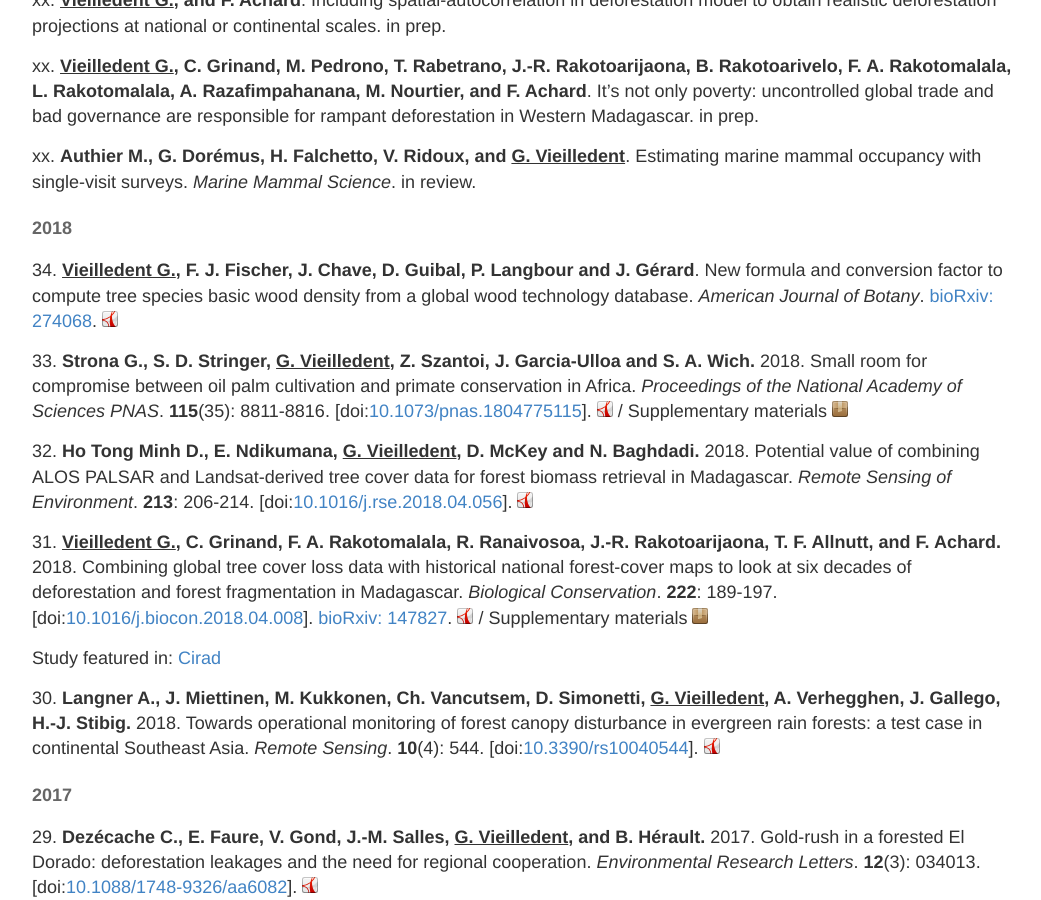
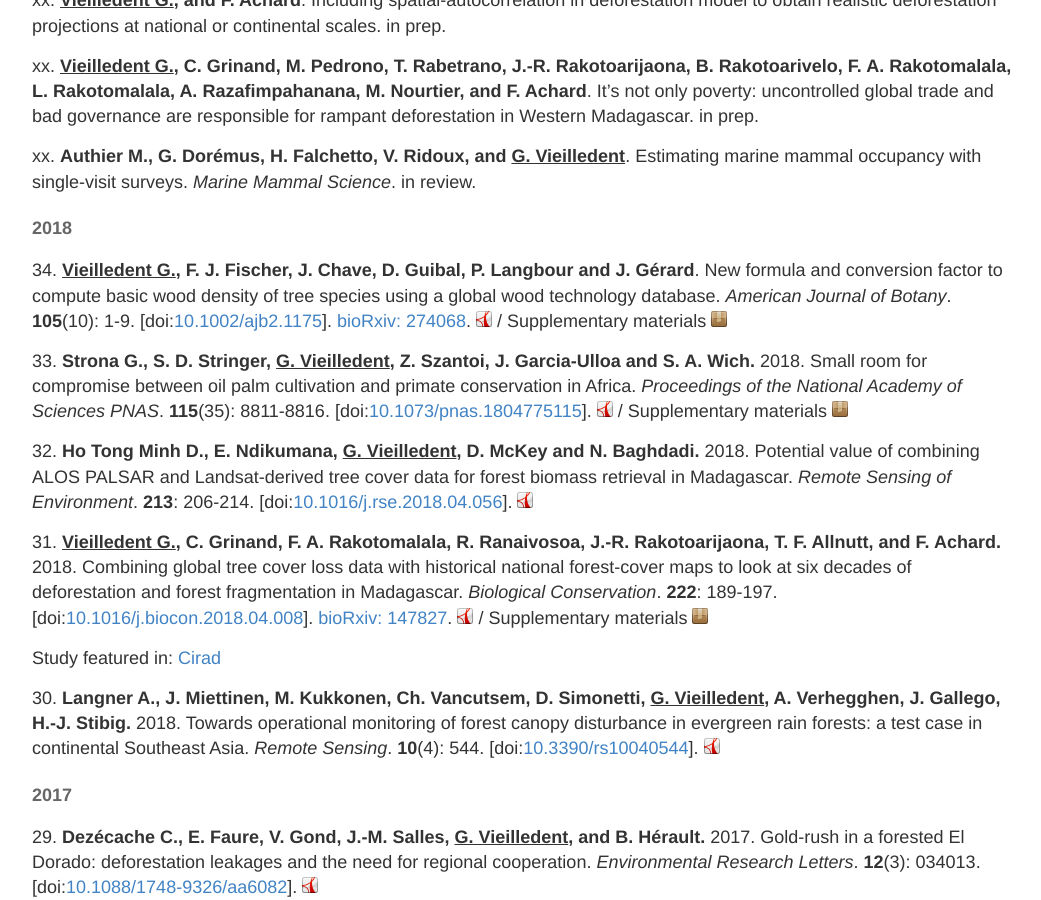
Before and after one commit to ghislainv/ghislainv.github.io, a Jekyll site: the page built from publications.md, in a window 1280 px wide and 900 px high, scrolled down 657 px. Shown: the whole window, without its empty margins (118-1159 px from the left). Built offline with Jekyll 4.4.1, drawn with Linux system fonts in a browser that asks for light colours; comment, search, counter and statistics services are not loaded.

Commit message:
Update AJB

```diff
--- a/publications.md
+++ b/publications.md
@@ -25,9 +25,14 @@ xx\. **Authier M., G. Dorémus, H. Falchetto, V. Ridoux, and <span style="text-d
 
 #### 2018
 
-34\. **<span style="text-decoration: underline;">Vieilledent G.</span>, F. J. Fischer, J. Chave, D. Guibal, P. Langbour and J. Gérard**. New formula and conversion factor to compute tree species basic wood density from a global wood technology database. _American Journal of Botany_.
+34\. **<span style="text-decoration: underline;">Vieilledent G.</span>, F. J. Fischer, J. Chave, D. Guibal, P. Langbour and J. Gérard**. New formula and conversion factor to compute basic wood density of tree species using a global wood technology database. _American Journal of Botany_. **105**(10): 1-9.
+\[doi:[10.1002/ajb2.1175](https://doi.org/10.1002/ajb2.1175)\].
 [bioRxiv: 274068](https://doi.org/10.1101/274068).
-[![manuscript in pdf](/images/logos/logo-pdf.png "manuscript in pdf")](/publications/Vieilledent2018-bioRxiv.pdf)
+[![manuscript in pdf](/images/logos/logo-pdf.png "manuscript in pdf")](/publications/Vieilledent2018a-AJB.pdf)
+/
+Supplementary materials [![supplements](/images/logos/logo-zip.png "supplements")](/publications/Vieilledent2018a-AJB-SM.pdf)
+<div data-badge-popover="right" data-badge-type="4" data-doi="https://doi.org/10.1002/ajb2.1175" class="altmetric-embed"></div>
+
 
 33\. **Strona G., S. D. Stringer, <span style="text-decoration: underline;">G. Vieilledent</span>, Z. Szantoi, J. Garcia-Ulloa and S. A. Wich.** 2018. Small room for compromise between oil palm cultivation and primate conservation in Africa. _Proceedings of the National Academy of Sciences PNAS_. **115**(35): 8811-8816.
 \[doi:[10.1073/pnas.1804775115](https://doi.org/10.1073/pnas.1804775115)\].
```
Also changed, not shown: 2 other files.
